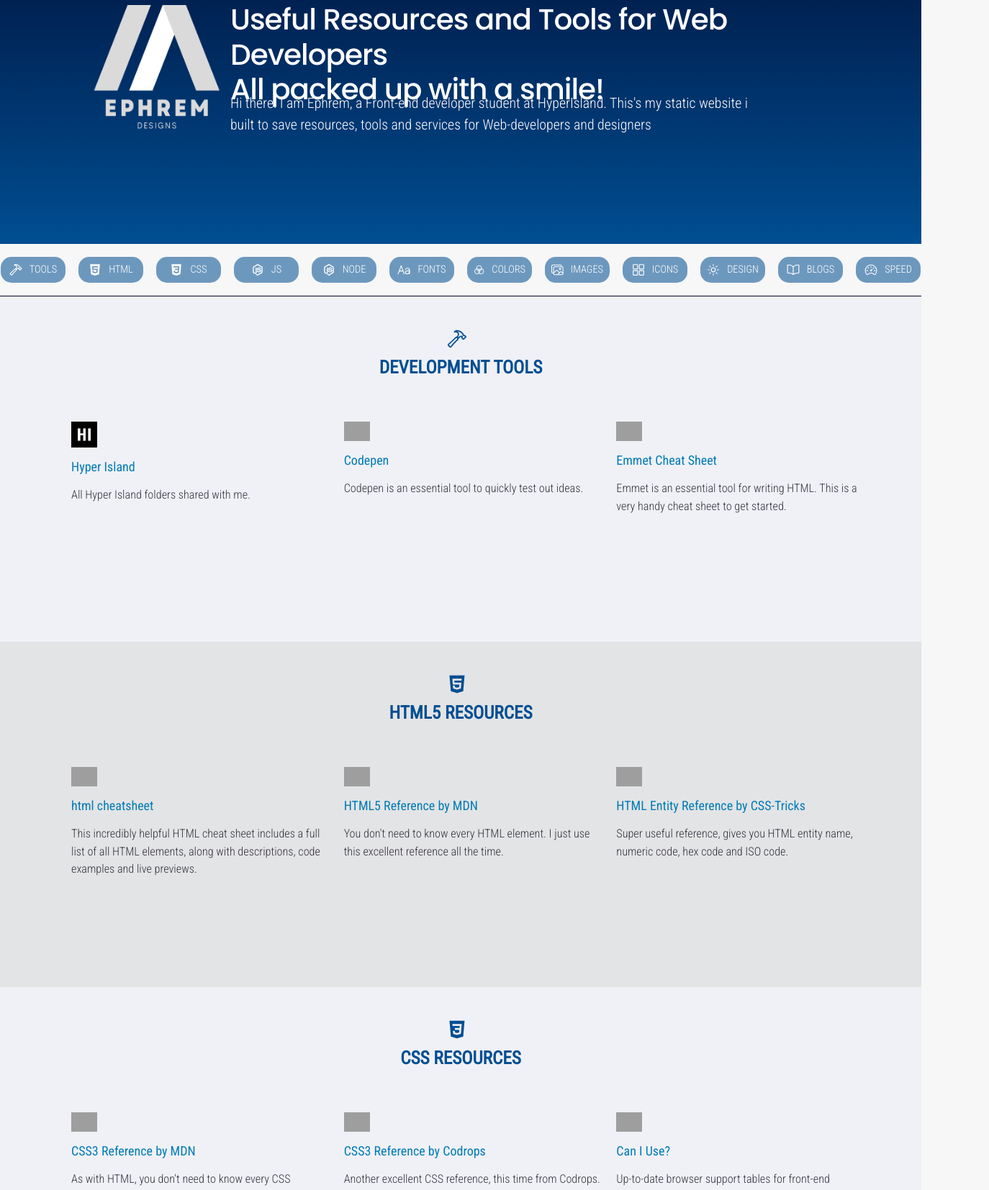
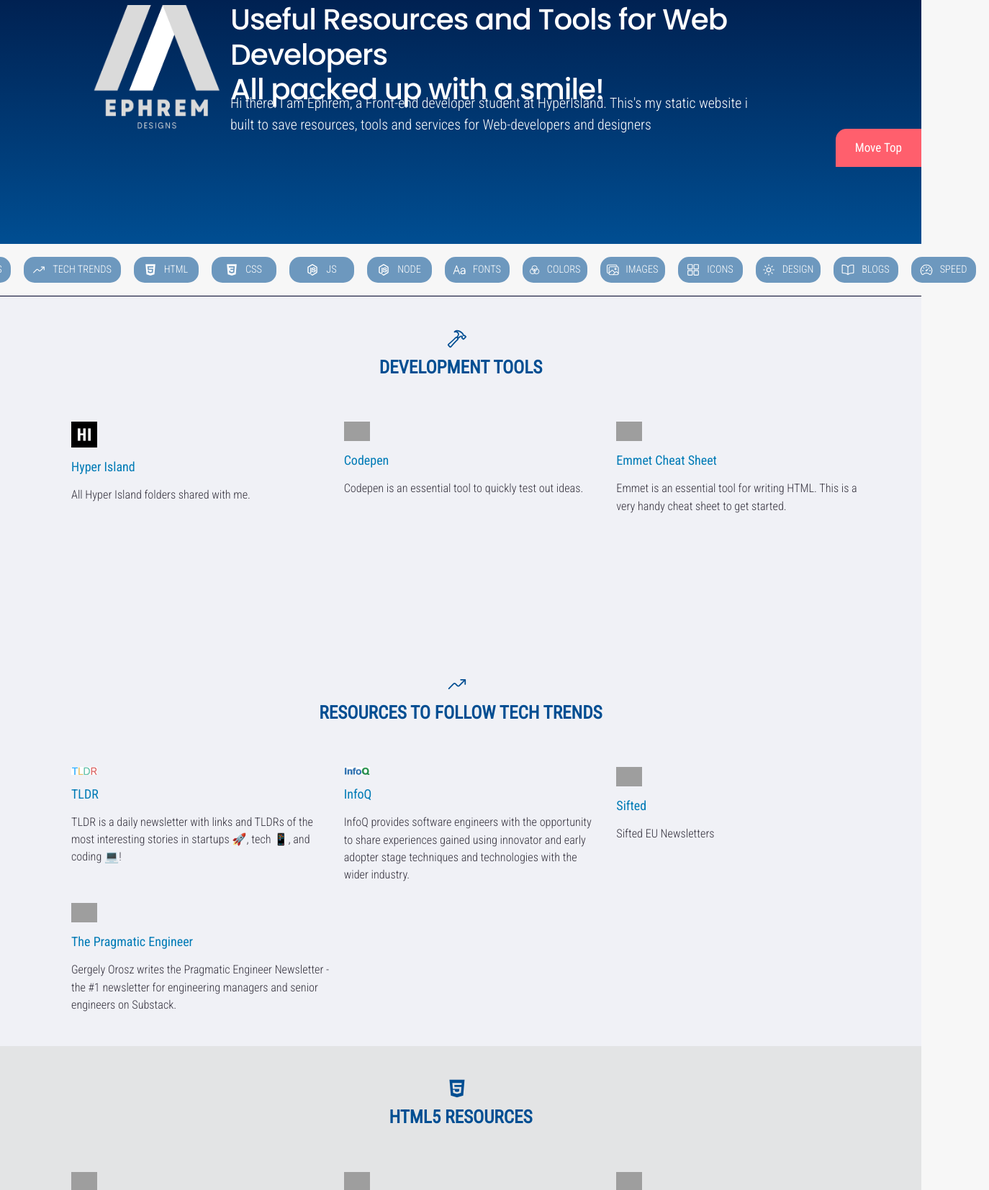
Before and after one commit to Ephrem-Girmay/codingResources, a plain HTML site: page index.html in a window 1280 px wide. Shown: the part 221-1875 px from the top of the page at 72% size, 1374 px wide, since content can reach past the window. Drawn offline with nearby package versions, Linux system fonts and the light colour scheme; no server answers; grey boxes are pictures that could not be loaded.

Commit message:
smooth scroll

```diff
--- a/index.html
+++ b/index.html
@@ -32,8 +32,8 @@
 	</head>
 	<body>
 		<!-- Hero -->
-
-		<section class="section-hero">
+		<a href="#home" class="home_btn">Move Top</a>
+		<section class="section-hero" id="home">
 			<img src="img/EphremLogoWhite.png" alt="" />
 			<h1>
 				Useful Resources and Tools for Web Developers <br />
@@ -52,6 +52,9 @@
 				<ul>
 					<a class="contact-menu" href="#tools"
 						><ion-icon name="hammer-outline"></ion-icon> TOOLS</a
+					>
+					<a class="contact-menu tech" href="#tools"
+						><ion-icon name="trending-up-outline"></ion-icon> TECH TRENDS</a
 					>
 					<a class="contact-menu" href="#html"
 						><ion-icon name="logo-html5"></ion-icon>HTML</a
@@ -127,6 +130,58 @@
 						<p>
 							Emmet is an essential tool for writing HTML. This is a very handy
 							cheat sheet to get started.
+						</p>
+					</div>
+				</div>
+			</section>
+
+			<!-- Tech trends -->
+
+			<section class="section" id="tools">
+				<h3>
+					<ion-icon name="trending-up-outline"></ion-icon> <br />RESOURCES TO
+					FOLLOW TECH TRENDS
+				</h3>
+
+				<div class="section-Wrapp">
+					<div class="card">
+						<img src="img/tldr.png" alt="" />
+						<a href="https://tldr.tech/" target="_blank">TLDR</a>
+						<p>
+							TLDR is a daily newsletter with links and TLDRs of the most
+							interesting stories in startups 🚀, tech 📱, and coding 💻!
+						</p>
+					</div>
+
+					<div class="card">
+						<img src="/img/infoQ.png" alt="" />
+						<a href="https://www.infoq.com/" target="_blank">InfoQ</a>
+						<p>
+							InfoQ provides software engineers with the opportunity to share
+							experiences gained using innovator and early adopter stage
+							techniques and technologies with the wider industry.
+						</p>
+					</div>
+					<div class="card">
+						<img
+							src="https://www.logosvgpng.com/wp-content/uploads/2020/10/sifted-eu-ltd-logo-vector.png"
+							alt=""
+						/>
+						<a href="https://sifted.eu/newsletter/archive">Sifted</a>
+						<p>Sifted EU Newsletters</p>
+					</div>
+					<div class="card">
+						<img
+							src="https://cdn.freebiesupply.com/logos/large/2x/trend-logo-png-transparent.png"
+							alt=""
+						/>
+						<a href="https://blog.pragmaticengineer.com/"
+							>The Pragmatic Engineer</a
+						>
+						<p>
+							Gergely Orosz writes the Pragmatic Engineer Newsletter - the #1
+							newsletter for engineering managers and senior engineers on
+							Substack.
 						</p>
 					</div>
 				</div>
--- a/style.css
+++ b/style.css
@@ -59,8 +59,31 @@ html {
 	color: #35323e;
 	font-size: 62.5%;
 	line-height: 1;
+	scroll-behavior: smooth;
+	transition: 1s;
 }
-
+.home_btn {
+	font-size: 1.9rem;
+	text-decoration: none;
+	background-color: #ff5f6d;
+	color: #fff;
+	padding: 2rem 3rem;
+	position: absolute;
+	top: 50%;
+	right: 0;
+	z-index: 999;
+	position: fixed;
+	cursor: pointer;
+	border-top-left-radius: 15px;
+	transition: 0.2s;
+	-webkit-transition: 0.2s;
+	-moz-transition: 0.2s;
+	-ms-transition: 0.2s;
+	-o-transition: 0.2s;
+}
+.home_btn:hover {
+	background-color: #007bb6;
+}
 /* Hero section */
 .section-hero {
 	background-image: url(img/ephrem.png), linear-gradient(#000428, #004e92);
@@ -149,6 +172,9 @@ ul a {
 	-moz-transition: 0.3s;
 	-ms-transition: 0.3s;
 	-o-transition: 0.3s;
+}
+.tech {
+	width: 15rem;
 }
 ul a:hover {
 	border-radius: 0;
```
Also changed, not shown: img/infoQ.png (added), img/tldr.png (added).
